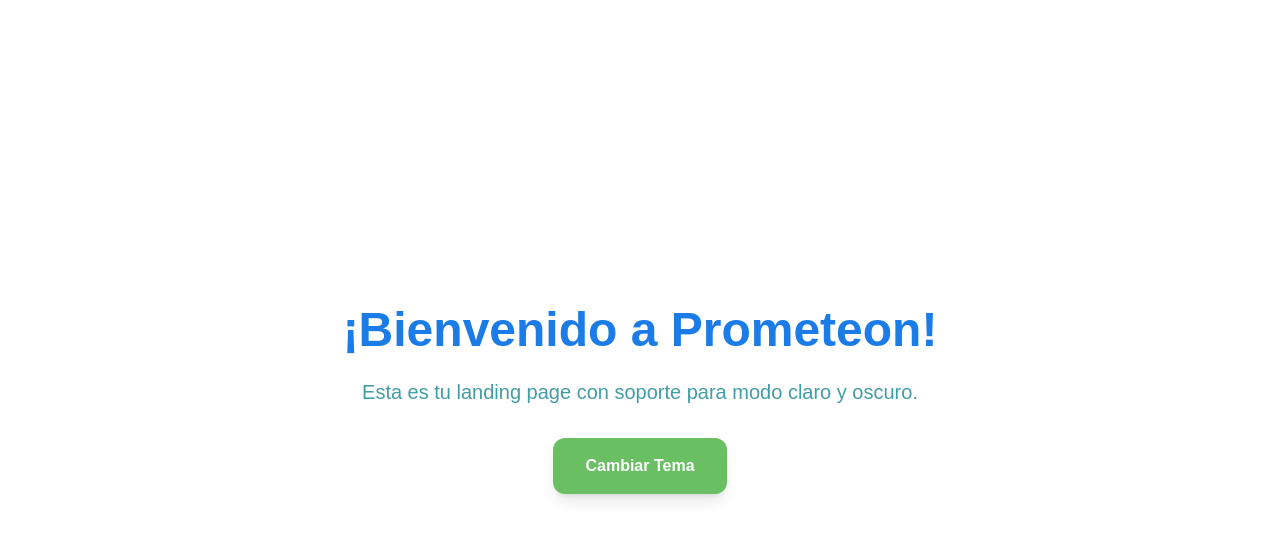
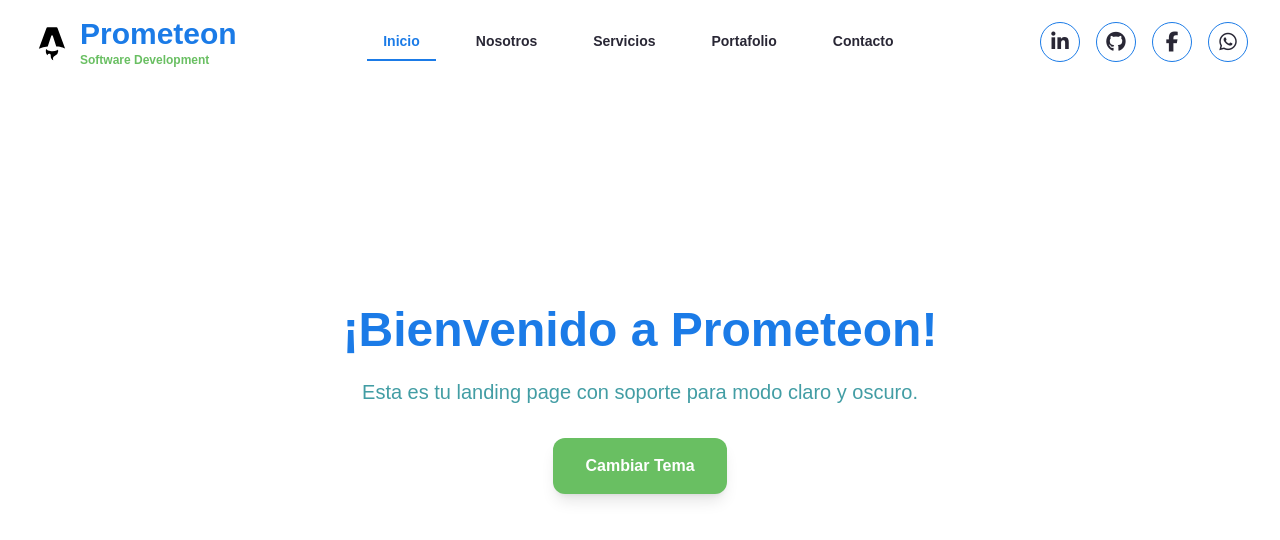
Before and after one commit to Tom21-xd/Landing-PrometeOnDev, an Astro site: page / in a window 1280 px wide. Built offline with nearby package versions, Linux system fonts and the light colour scheme; Astro itself is replaced by a stand-in of ours.

Commit message:
feat(layout): agregar header y navegación responsive
- Añadir header fijo con fondo translúcido y menú lateral para móviles.
- Implementar navegación con subrayado animado y efectos de hover.
- Integrar íconos de redes sociales con estilos circulares.
- Ajustar logo para ser completamente clicable.

```diff
--- /dev/null
+++ b/src/components/global/atoms/logo.astro
@@ -0,0 +1,24 @@
+---
+const defaultTitle = "PrometeonDev";
+const defaultSubtitle = "Software Development";
+const defaultLogo = "/favicon.svg";
+
+const {
+  title = defaultTitle,
+  subtitle = defaultSubtitle,
+  logoPath = defaultLogo,
+} = Astro.props;
+---
+
+<a
+  href="/"
+  class="flex items-center gap-2 text-primary font-bold text-3xl cursor-pointer hover:text-primary-light transition-colors"
+>
+  <img src={logoPath} alt={title} class="w-10 h-10" />
+  <span>
+    {title}
+    <small class="text-xs block text-accent dark:text-dark-accent">
+      {subtitle}
+    </small>
+  </span>
+</a>
--- /dev/null
+++ b/src/components/global/atoms/navItem.astro
@@ -0,0 +1,23 @@
+---
+interface NavItemProps {
+  href: string;
+  label: string;
+  active?: boolean;
+}
+
+const { href, label, active = false } = Astro.props as NavItemProps;
+---
+
+<a
+  href={href}
+  class={`relative px-4 py-2 text-sm font-semibold transition-all group ${
+    active
+      ? "text-primary border-b-2 border-primary"
+      : "text-dark dark:text-white"
+  } hover:text-primary`}
+>
+  {label}
+  <span
+    class="absolute bottom-0 left-0 w-0 h-0.5 bg-primary transition-all duration-300 ease-out group-hover:w-full"
+  ></span>
+</a>
--- /dev/null
+++ b/src/components/global/atoms/socialIcon.astro
@@ -0,0 +1,17 @@
+---
+interface SocialIconProps {
+  href: string;
+  icon: string;
+}
+
+const { href, icon } = Astro.props as SocialIconProps;
+---
+
+<a
+  href={href}
+  target="_blank"
+  rel="noopener noreferrer"
+  class="text-dark dark:text-white dark:text-light text-xl flex items-center justify-center w-10 h-10 rounded-full border border-primary dark:border-dark-primary hover:text-primary transition-all duration-300 ease-out"
+>
+  <i class={icon}></i>
+</a>
--- /dev/null
+++ b/src/components/global/molecules/navbar.astro
@@ -0,0 +1,11 @@
+---
+import NavItem from "../atoms/navItem.astro";
+---
+
+<nav class="flex flex-col md:flex-row gap-6">
+  <NavItem href="/" label="Inicio" active />
+  <NavItem href="#about_us" label="Nosotros" />
+  <NavItem href="#services" label="Servicios" />
+  <NavItem href="#portfolio" label="Portafolio" />
+  <NavItem href="#contact" label="Contacto" />
+</nav>
--- /dev/null
+++ b/src/components/global/organisms/header.astro
@@ -0,0 +1,81 @@
+---
+import Logo from "../atoms/logo.astro";
+import Navbar from "../molecules/navbar.astro";
+import SocialIcon from "../atoms/socialIcon.astro";
+---
+
+<header
+  class="fixed top-0 left-0 right-0 z-50 bg-opacity-90 backdrop-blur-md bg-background dark:bg-dark-background px-8 py-4 transition-all"
+>
+  <div class="container mx-auto flex justify-between items-center">
+    <Logo title="Prometeon" subtitle="Software Development" />
+
+    <Navbar class="hidden md:flex" />
+
+    <div class="hidden md:flex items-center gap-4">
+      <SocialIcon href="https://linkedin.com" icon="fa-brands fa-linkedin-in" />
+      <SocialIcon href="https://github.com" icon="fa-brands fa-github" />
+      <SocialIcon href="https://facebook.com" icon="fa-brands fa-facebook-f" />
+      <SocialIcon href="https://wa.me" icon="fa-brands fa-whatsapp" />
+    </div>
+
+    <button
+      id="menu-toggle"
+      class="md:hidden text-3xl text-dark dark:text-light"
+    >
+      <i class="fa-solid fa-bars"></i>
+    </button>
+  </div>
+
+  <div
+    id="mobile-menu"
+    class="fixed inset-0 bg-background dark:bg-dark-background p-8 transform -translate-x-full transition-transform md:hidden z-40"
+  >
+    <button id="menu-close" class="text-3xl text-dark dark:text-light mb-8">
+      <i class="fa-solid fa-times"></i>
+    </button>
+
+    <Navbar />
+
+    <div class="flex flex-col items-start gap-4 mt-8">
+      <SocialIcon href="https://linkedin.com" icon="fa-brands fa-linkedin-in" />
+      <SocialIcon href="https://github.com" icon="fa-brands fa-github" />
+      <SocialIcon href="https://facebook.com" icon="fa-brands fa-facebook-f" />
+      <SocialIcon href="https://wa.me" icon="fa-brands fa-whatsapp" />
+    </div>
+  </div>
+</header>
+
+<script>
+  document.addEventListener("DOMContentLoaded", () => {
+    const toggleButton = document.getElementById(
+      "menu-toggle"
+    ) as HTMLButtonElement | null;
+    const closeButton = document.getElementById(
+      "menu-close"
+    ) as HTMLButtonElement | null;
+    const mobileMenu = document.getElementById(
+      "mobile-menu"
+    ) as HTMLDivElement | null;
+
+    if (toggleButton && closeButton && mobileMenu) {
+      toggleButton.addEventListener("click", () => {
+        mobileMenu.style.transform = "translateX(0)";
+        document.body.style.overflow = "hidden";
+      });
+
+      closeButton.addEventListener("click", () => {
+        mobileMenu.style.transform = "translateX(-100%)";
+        document.body.style.overflow = "";
+      });
+
+      window.addEventListener("click", (event) => {
+        const target = event.target as Node;
+        if (!mobileMenu.contains(target) && target !== toggleButton) {
+          mobileMenu.style.transform = "translateX(-100%)";
+          document.body.style.overflow = "";
+        }
+      });
+    }
+  });
+</script>
--- a/src/layouts/Layout.astro
+++ b/src/layouts/Layout.astro
@@ -1,18 +1,26 @@
 ---
 import "@fontsource-variable/onest";
 import "../styles/global.css";
+import Header from "../components/global/organisms/header.astro";
 ---
 
 <!doctype html>
-<html lang="en">
+<html lang="es">
   <head>
     <meta charset="UTF-8" />
     <meta name="viewport" content="width=device-width" />
     <link rel="icon" type="image/svg+xml" href="/favicon.svg" />
     <meta name="generator" content={Astro.generator} />
-    <title>Astro Basics</title>
+    <title>PrometeonDev</title>
+    <!-- FontAwesome CDN -->
+    <link
+      rel="stylesheet"
+      href="https://cdnjs.cloudflare.com/ajax/libs/font-awesome/6.5.0/css/all.min.css"
+    />
   </head>
-  <body>
+
+  <body class="bg-background dark:bg-dark-background text-dark dark:text-light">
+    <Header />
     <slot />
   </body>
 </html>
--- a/src/pages/index.astro
+++ b/src/pages/index.astro
@@ -1,11 +1,10 @@
 ---
-import Welcome from "../components/Welcome.astro";
 import Layout from "../layouts/Layout.astro";
 ---
 
 <Layout>
   <div
-    class="bg-background dark:bg-dark-background text-dark dark:text-light min-h-screen flex flex-col items-center justify-center p-8 transition-colors"
+    class="min-h-screen flex flex-col items-center justify-center p-8 transition-colors"
   >
     <h1 class="text-primary dark:text-dark-primary text-5xl font-bold mb-6">
       ¡Bienvenido a Prometeon!
```
